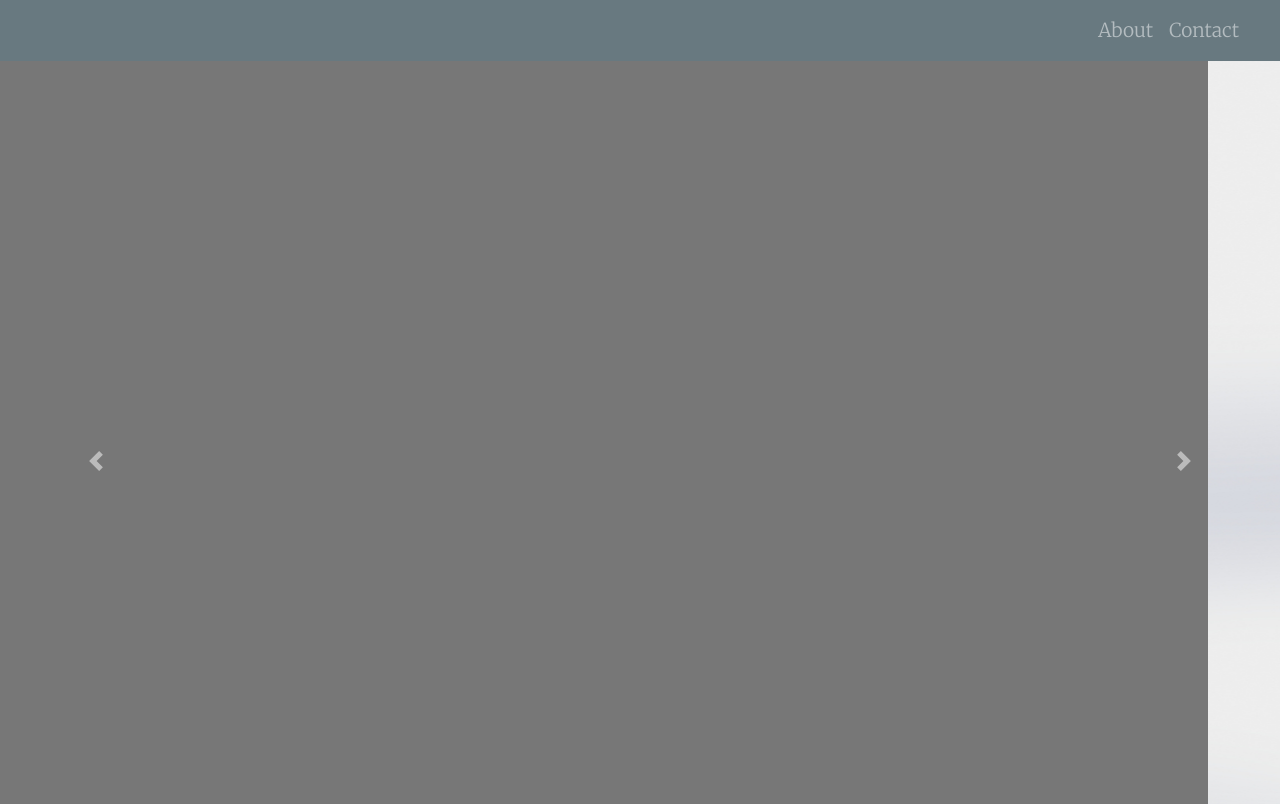
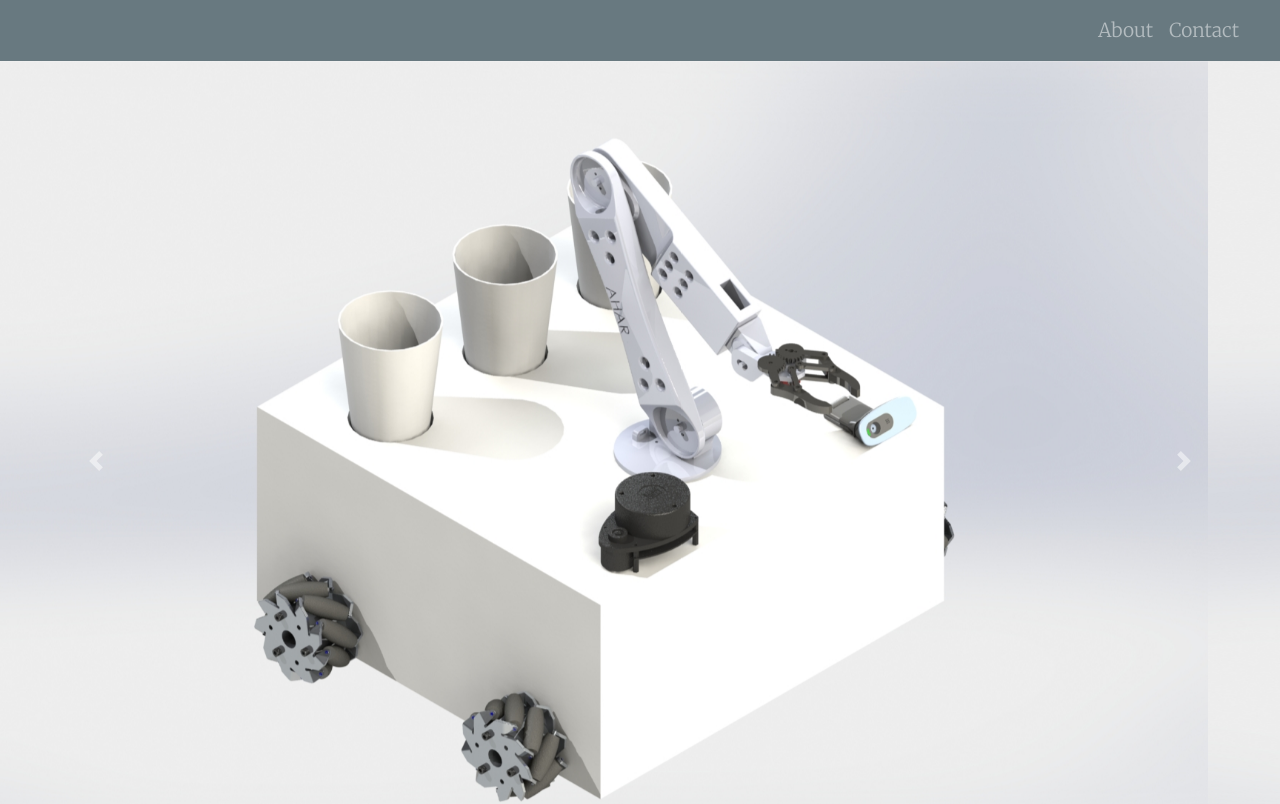
Before and after one commit to devenshetty/AHAR_BE-Project, a plain HTML site: page index.html in a window 1280 px wide. Shown: the top 804 px of the page. Drawn offline with nearby package versions, Linux system fonts and the light colour scheme; the site is published under a folder, as on GitHub Pages, so addresses that start at the root find nothing.

Commit message:
Update index.html

```diff
--- a/index.html
+++ b/index.html
@@ -47,7 +47,7 @@
           </li>
   </ol>
   <div class="carousel-inner">
-    <div class="carousel-item active" style="background-image:url(/images/Full_!.jpg);">
+    <div class="carousel-item active" style="background-image:url(images/Full_!.jpg);">
        <div class="container">
 
          </div>
```
